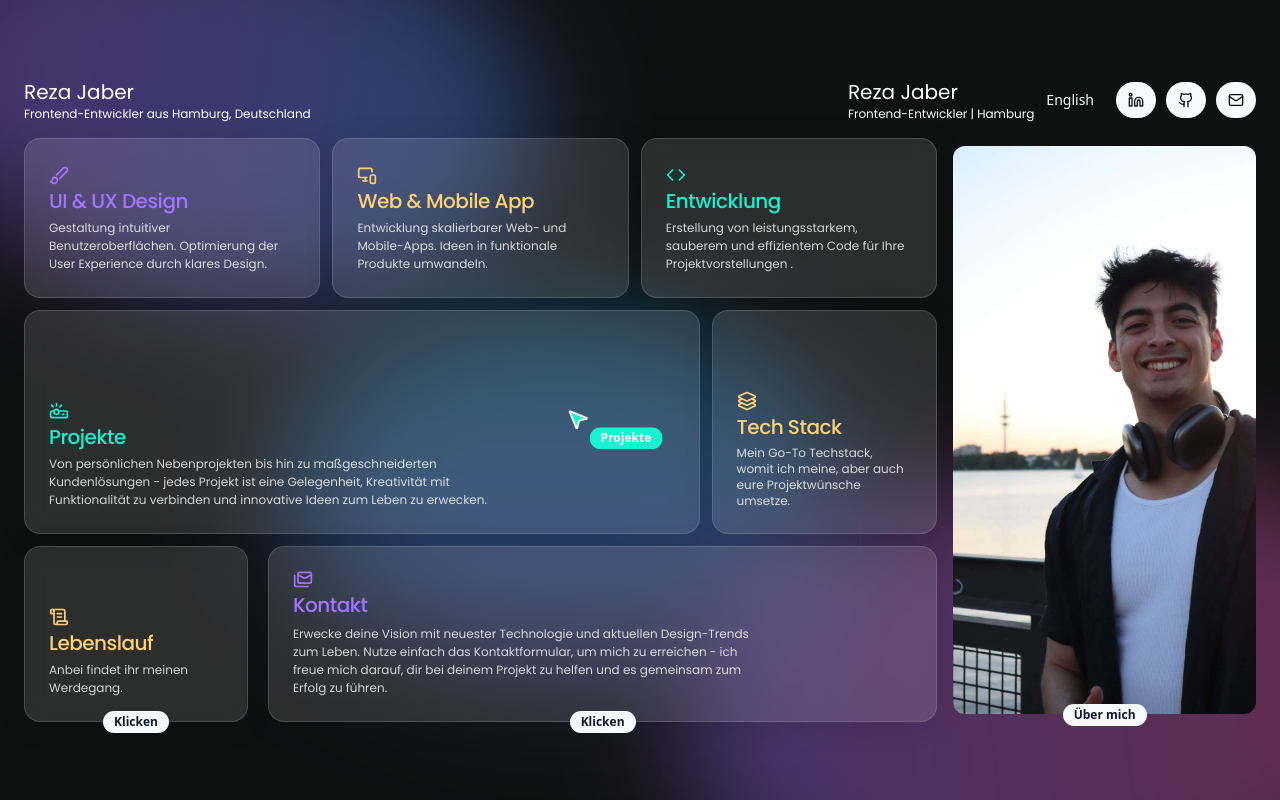
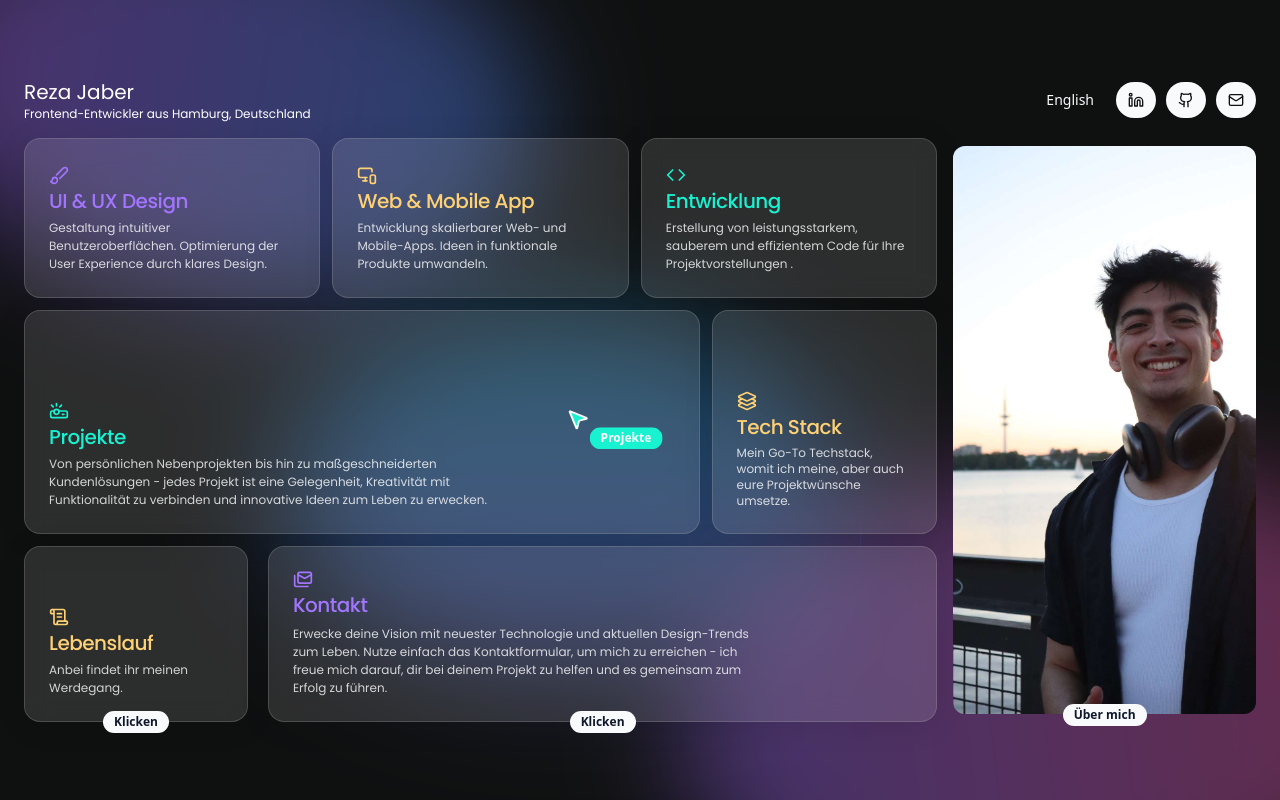
Before and after one commit to rezajaber/portfolio, a Vue app: page / in a window 1280 px wide. Built offline with nearby package versions, Linux system fonts and the light colour scheme.

Commit message:
Hide Header

```diff
--- a/src/views/HomeView.vue
+++ b/src/views/HomeView.vue
@@ -32,7 +32,7 @@ const isHovered = ref(false)
       </div>
 
       <div class="flex w-full items-center justify-between lg:w-fit">
-        <div class="text-white">
+        <div class="text-white lg:hidden">
           <p class="text-xl">Reza Jaber</p>
           <p class="text-xs">Frontend-Entwickler | Hamburg</p>
         </div>
@@ -268,6 +268,7 @@ const isHovered = ref(false)
               Vielleicht starte ich hier sogar einen kleinen Blog!
             </p>
           </div>
+
           <div class="absolute -bottom-3 flex w-full justify-center">
             <Badge>Über mich</Badge>
           </div>
```
